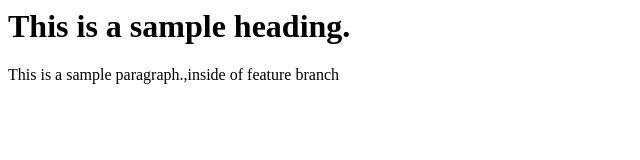
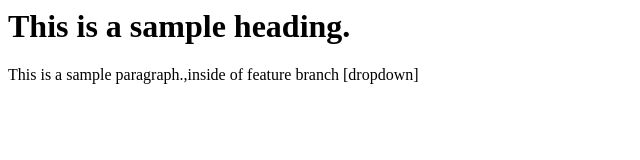
Before and after one commit to Ek-36/local-repo, a plain HTML site: page index.html in a window 1280 px wide. Shown: the full height of the page, 0-640 px from the left. Drawn offline with Linux system fonts and the light colour scheme.

Commit message:
add dropdown

```diff
--- a/index.html
+++ b/index.html
@@ -1,3 +1,3 @@
 <h1>This is a sample heading.</h1>
 
-<p>This is a sample paragraph.,inside of feature branch</p>
+<p>This is a sample paragraph.,inside of feature branch [dropdown]</p>
```
